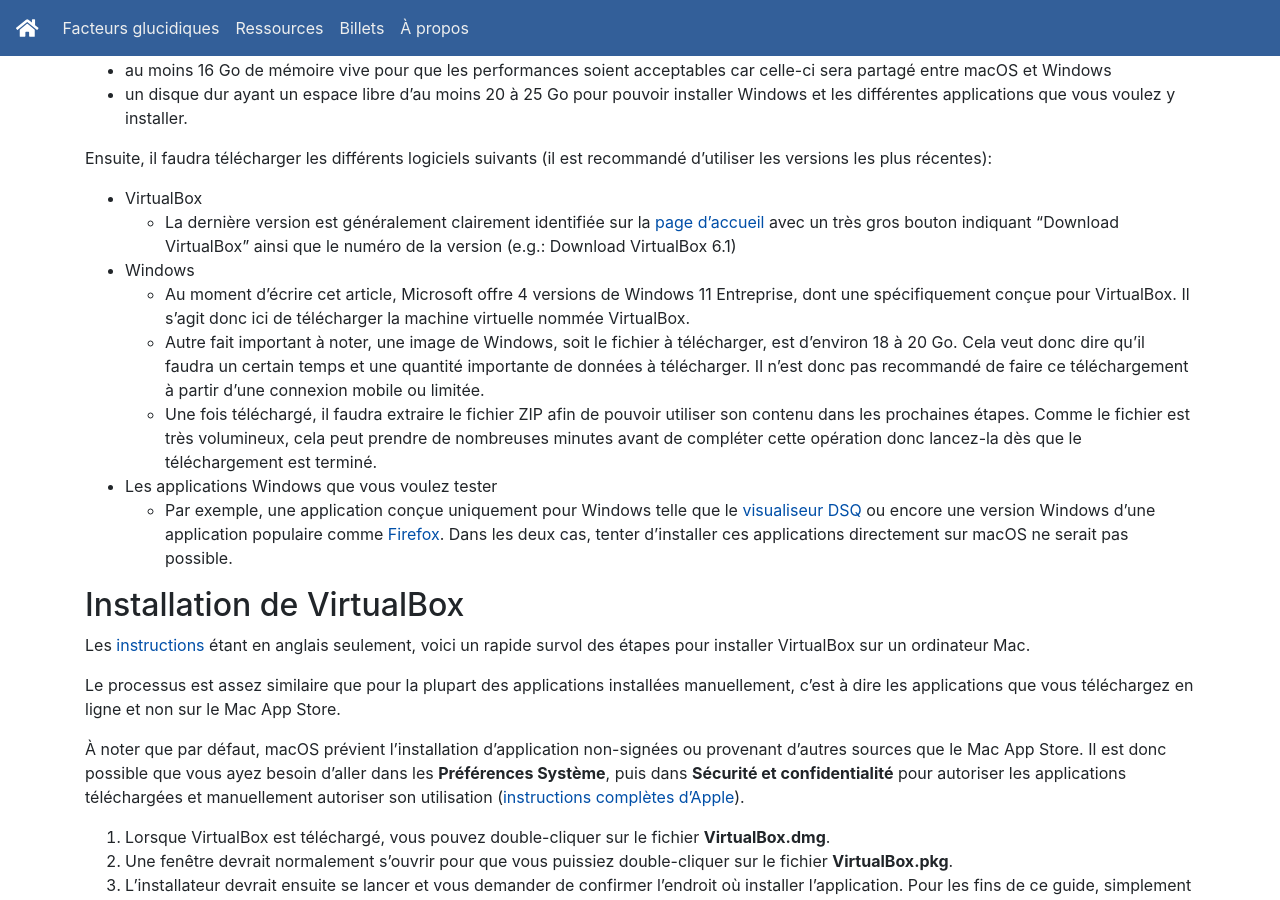
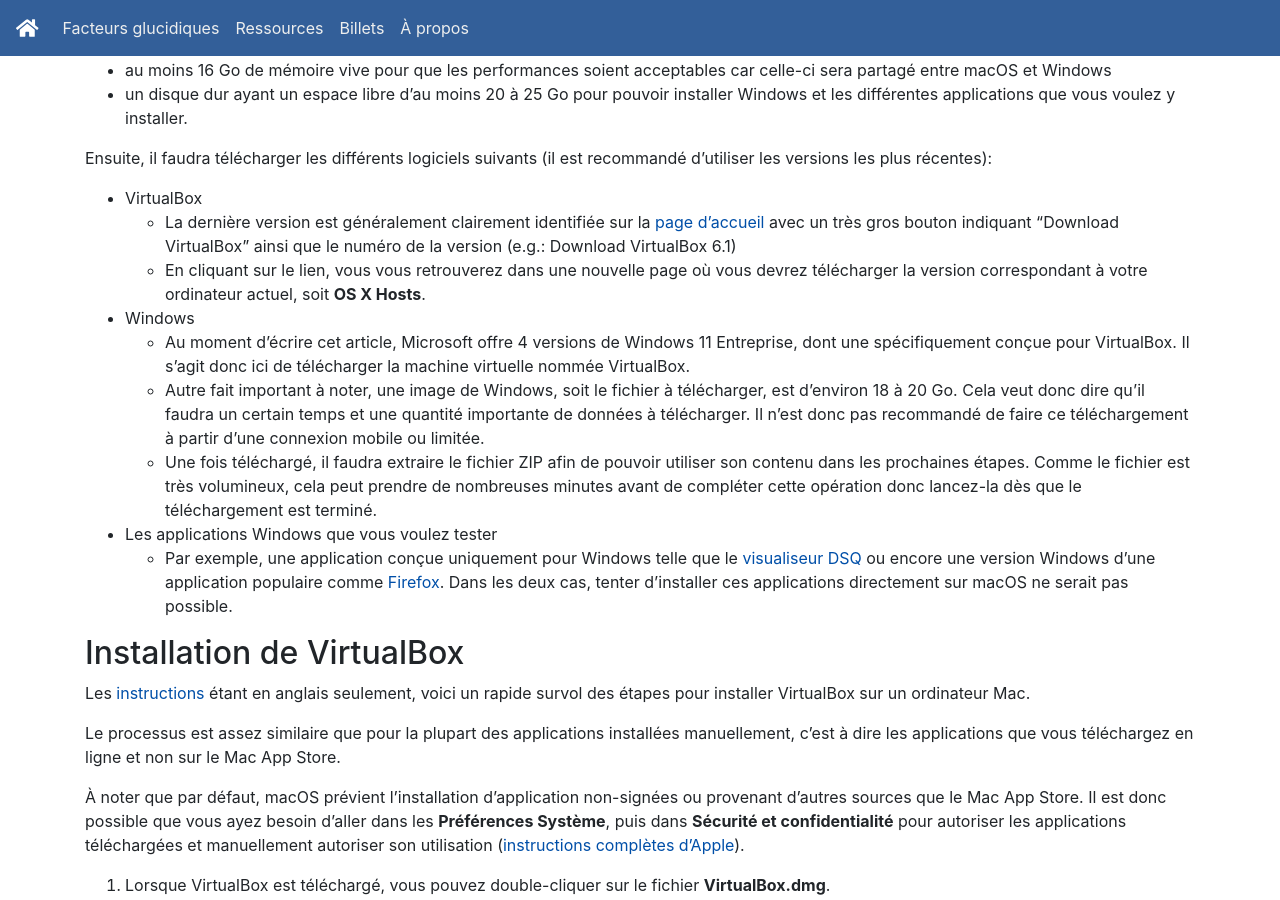
Before and after one commit to gcharest/gcharest.github.io, a Jekyll site: the page built from _posts/fr/2022-01-06-installer-virtualbox-macos.md, in a window 1280 px wide and 900 px high, scrolled down 390 px. Built offline with Jekyll 4.4.1, drawn with Linux system fonts in a browser that asks for light colours; nearby versions of some CDN libraries.

Commit message:
Add step to download VirtualBox

```diff
--- a/_posts/fr/2022-01-06-installer-virtualbox-macos.md
+++ b/_posts/fr/2022-01-06-installer-virtualbox-macos.md
@@ -22,6 +22,7 @@ Ensuite, il faudra télécharger les différents logiciels suivants (il est reco
 
 - VirtualBox
   - La dernière version est généralement clairement identifiée sur la [page d'accueil](https://www.virtualbox.org/) avec un très gros bouton indiquant "Download VirtualBox" ainsi que le numéro de la version (e.g.: Download VirtualBox 6.1)
+  - En cliquant sur le lien, vous vous retrouverez dans une nouvelle page où vous devrez télécharger la version correspondant à votre ordinateur actuel, soit **OS X Hosts**.
 - Windows
   - Au moment d'écrire cet article, Microsoft offre 4 versions de Windows 11 Entreprise, dont une spécifiquement conçue pour VirtualBox.
   Il s'agit donc ici de télécharger la machine virtuelle nommée VirtualBox.
```
